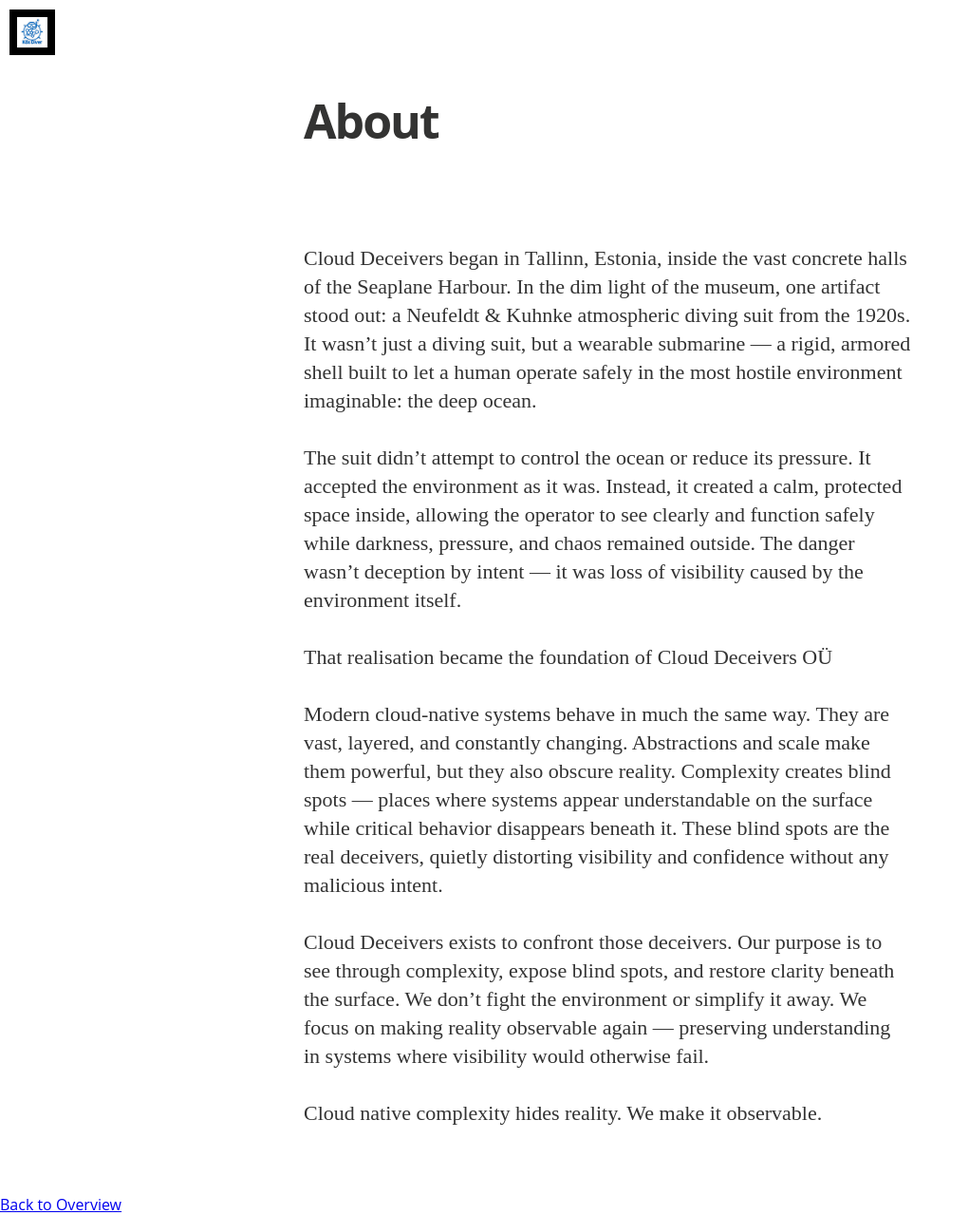
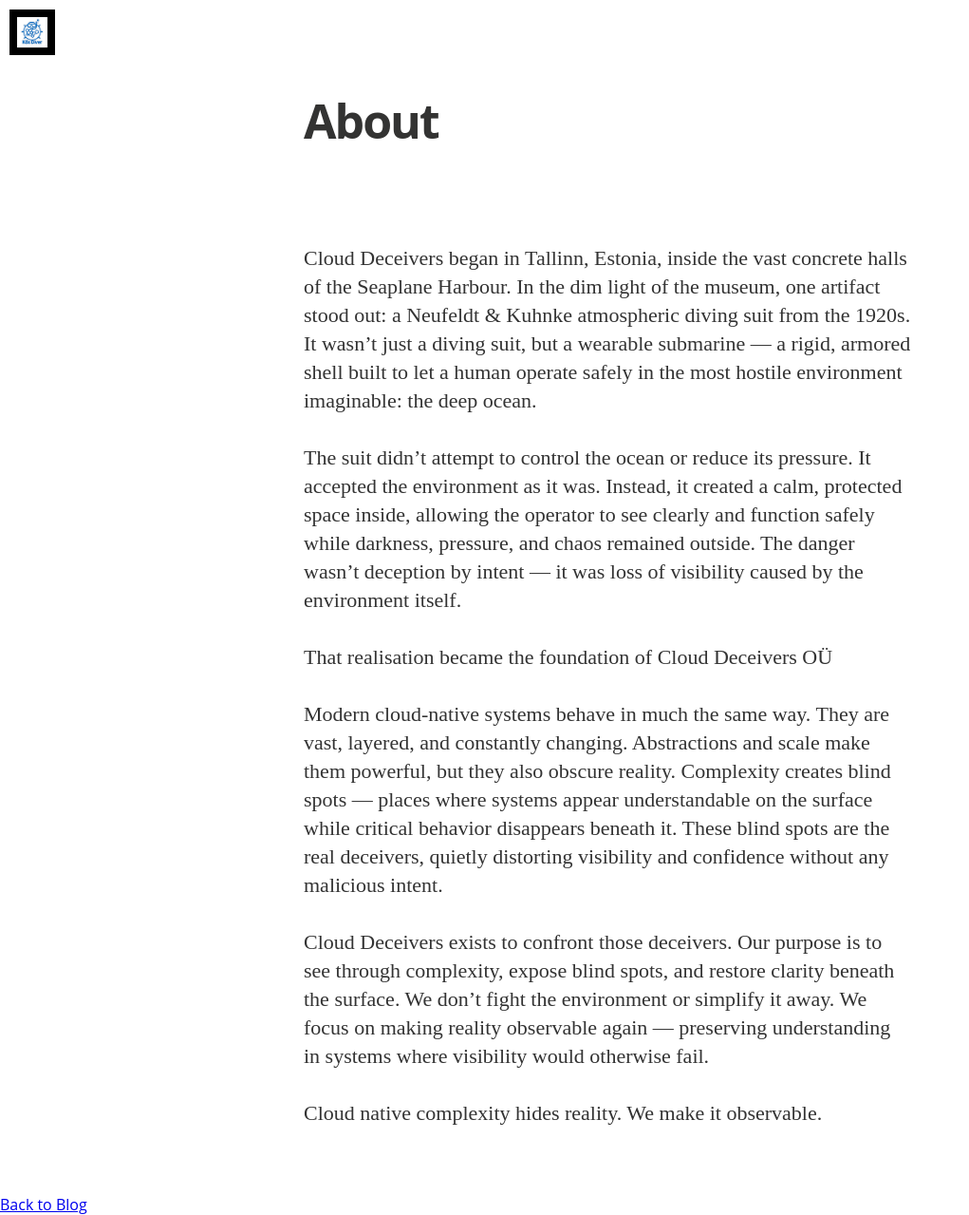
Before and after one commit to k8sdiver/k8sdiver.github.io, a Jekyll site: the page built from about.md, in a window 1280 px wide. Shown: the whole page at 95% size, without its empty margins (0-1021 px from the left). Built offline with Jekyll 4.4.1, drawn with Linux system fonts in a browser that asks for light colours; nearby versions of some CDN libraries; some web fonts are replaced.

Commit message:
Update page.html

```diff
--- a/_layouts/page.html
+++ b/_layouts/page.html
@@ -46,7 +46,7 @@
     <div class="bottom-closer">
       </div>
       <div class="inner">
-        <a href={{ "/" | prepend: site.baseurl }} class="btn">Back to Overview</a>
+        <a href={{ "/" | prepend: site.baseurl }} class="btn">Back to Blog</a>
       </div>
     </div>
     {% include javascripts.html %}
```
